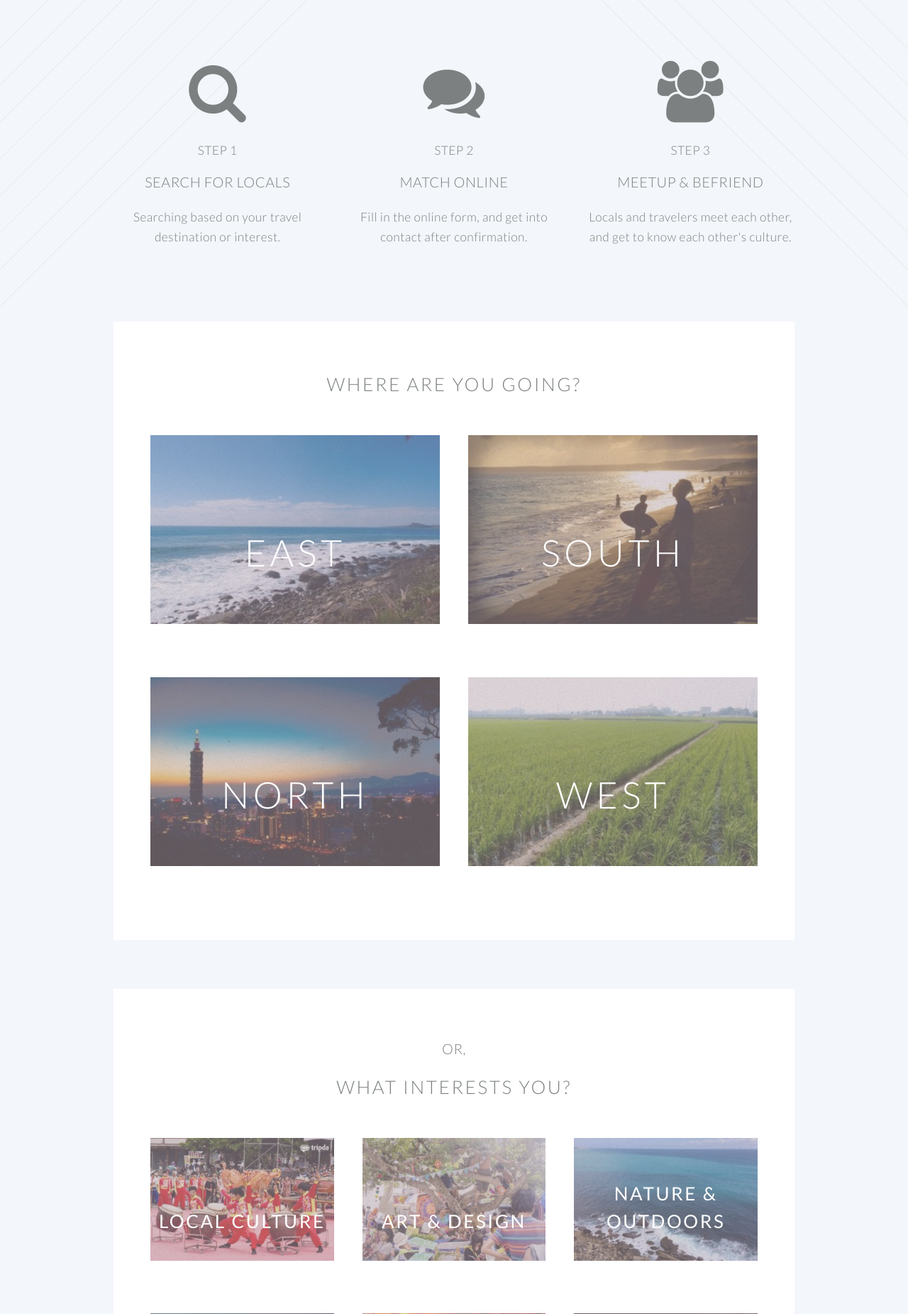
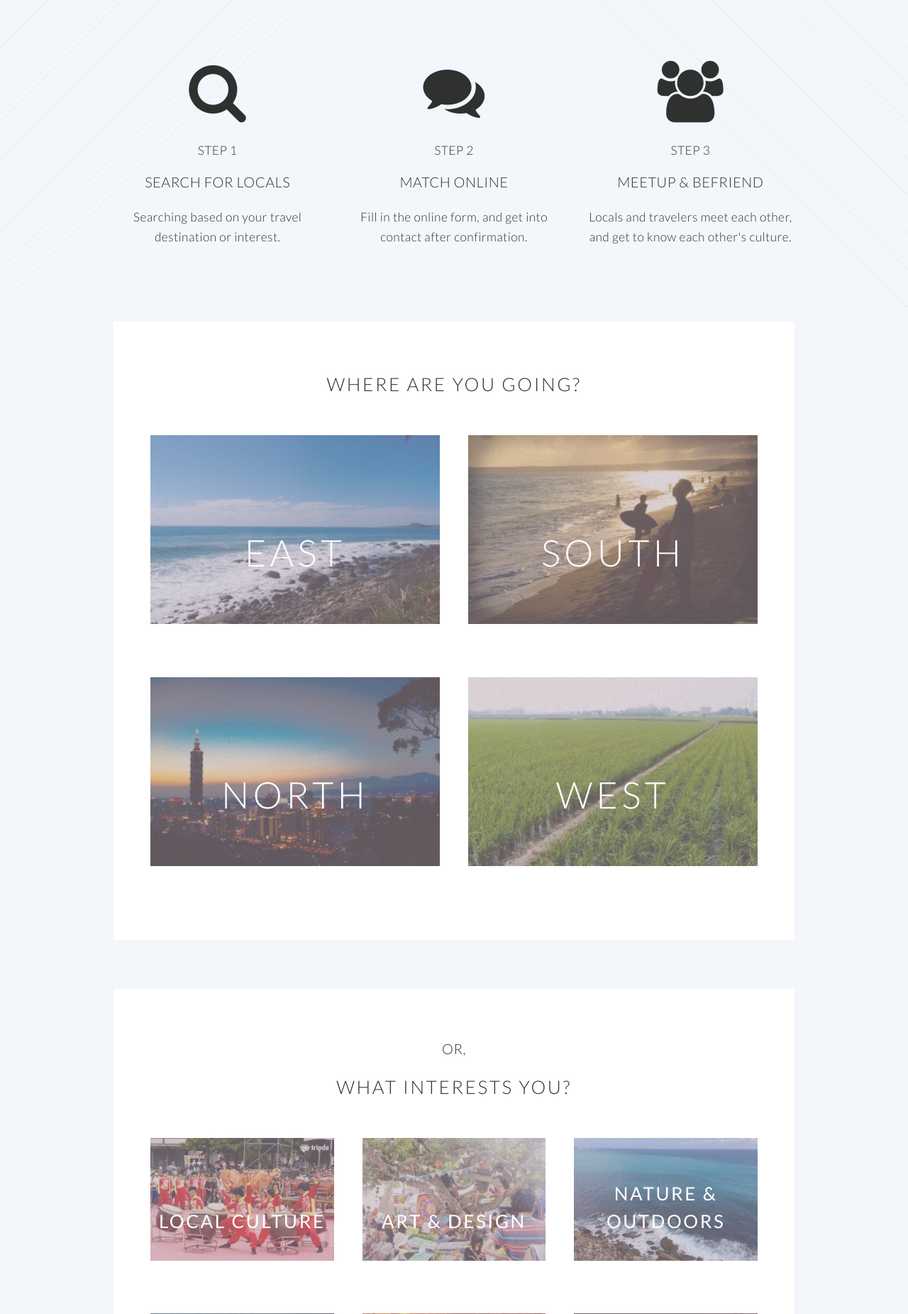
Before and after one commit to johnlinp/frnci, a Django app: page / in a window 1280 px wide. Shown: the part 507-2358 px from the top of the page at 71% size. Run offline with Django 3.2, Linux system fonts and the light colour scheme; parts of the project's set-up code (start-up, migrations or seed data) failed here and were passed over; some libraries are stand-ins or nearby versions.

Commit message:
Darker and faster feedback #7

```diff
--- a/landing/static/assets/css/main.css
+++ b/landing/static/assets/css/main.css
@@ -1558,7 +1558,7 @@
 		}
 
 	body, input, select, textarea {
-		color: #7c8081;
+		color: #2f3131;
 		font-family: 'Lato', sans-serif;
 		font-size: 15pt;
 		font-weight: 300;
--- a/landing/templates/index.html
+++ b/landing/templates/index.html
@@ -234,7 +234,7 @@
 
 						<section>
 							<div>
-								<div id="carousel-example-generic" class="carousel slide" data-ride="carousel" data-interval="7000">
+								<div id="carousel-example-generic" class="carousel slide" data-ride="carousel" data-interval="5000">
 
 									<div class="carousel-inner" role="listbox">
 
```
